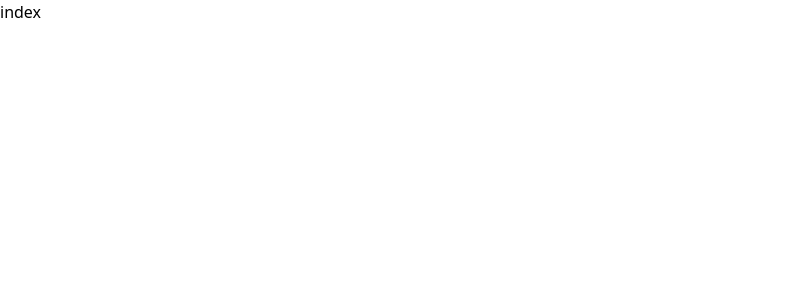
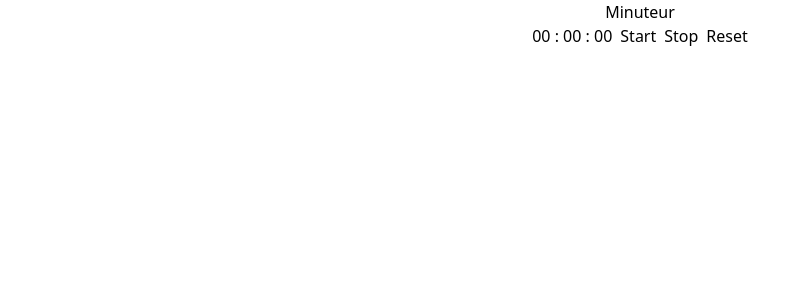
Before and after one commit to almoha73/toolbox, a Next.js app: page /MinuteurChronometre in a window 1280 px wide. Shown: the top 300 px of the page, without its empty margins (0-810 px from the left). Built offline with nearby package versions, Linux system fonts and the light colour scheme.

Commit message:
logique minuteur

```diff
--- a/src/pages/MinuteurChronometre/index.tsx
+++ b/src/pages/MinuteurChronometre/index.tsx
@@ -1,9 +1,74 @@
-import React from 'react'
+import React, { useState, useEffect } from "react";
 
-const index = () => {
+// page Minuteur
+
+const MinuteurChronometre = () => {
+  const [seconds, setSeconds] = useState<number>(0);
+  const [minutes, setMinutes] = useState<number>(0);
+    const [hours, setHours] = useState<number>(0);
+  const [intervalId, setIntervalId] = useState<any>(null);
+  const [isRunning, setIsRunning] = useState(false);
+
+
+  // fonction start
+  const start = () => {
+    if (isRunning) return;
+    setIntervalId(
+      setInterval(() => {
+        setSeconds((seconds) => seconds + 1);
+        if (seconds === 59) {
+          setSeconds(0);
+          setMinutes((minutes) => minutes + 1);
+        }
+      }, 1000)
+    );
+    setIsRunning(true);
+  };
+
+  // fonction stop
+  const stop = () => {
+    clearInterval(intervalId);
+  };
+
+  // fonction reset
+  const reset = () => {
+    setSeconds(0);
+  };
+// Formatage des secondes pour que l'affichage soit toujours de 2 chiffres
+const s = String(seconds).padStart(2, "0");
+
+// Formatage des minutes pour que l'affichage soit toujours de 2 chiffres
+const m = String(minutes).padStart(2, "0");
+
+ // Formatage de l'heure pour que l'affichage soit toujours de 2 chiffres
+ const h = String(hours).padStart(2, "0");
+
+ // Formatage de l'heure
+ const formattedTime = `${h} : ${m} : ${s}`;
+
   return (
-    <div>index</div>
-  )
-}
+    <div className="container">
+      <div className="row">
+        <div className="col-12">
+          <h1 className="text-center">Minuteur</h1>
 
-export default index
+          <div className="text-center">
+            <span className="badge badge-primary">{formattedTime}</span>
+
+            <button onClick={start} className="btn btn-primary ml-2">
+              Start
+            </button>
+            <button onClick={stop} className="btn btn-danger ml-2">
+              Stop
+            </button>
+            <button onClick={reset} className="btn btn-warning ml-2">
+              Reset
+            </button>
+          </div>
+        </div>
+      </div>
+    </div>
+  );
+};
+
+export default MinuteurChronometre;
```
